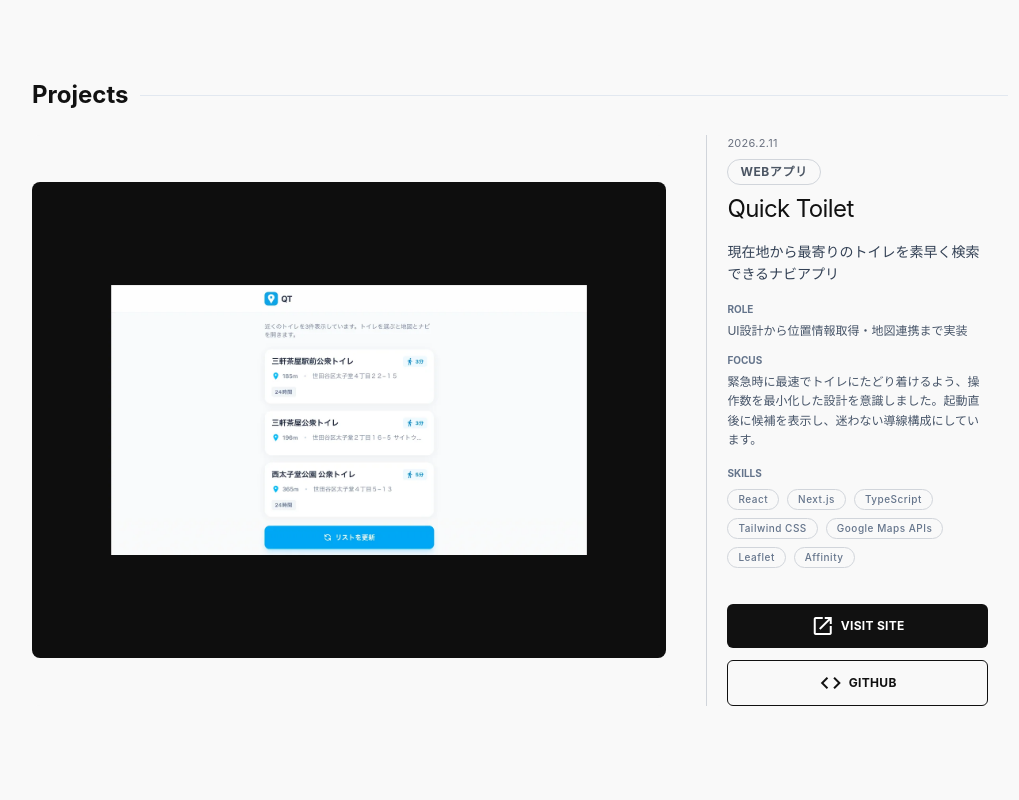
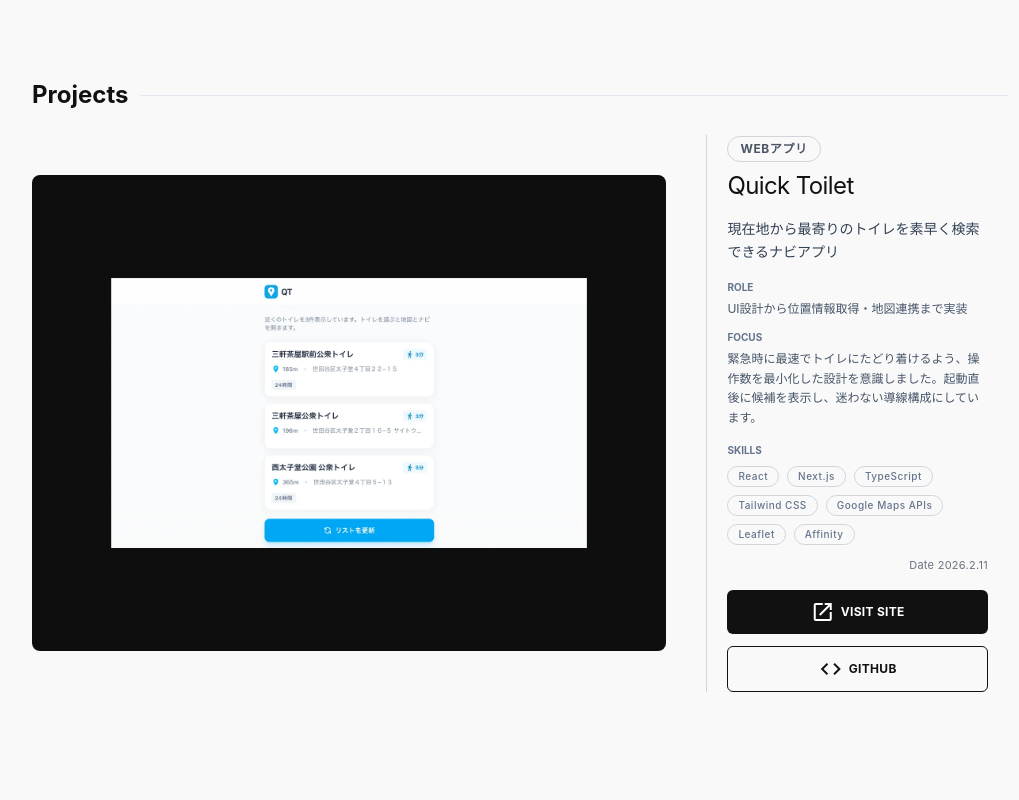
Before and after one commit to koma104/502104110, a Next.js app: page / in a window 1280 px wide. Shown: the part 840-1640 px from the top of the page, without its empty margins (120-1139 px from the left). Built offline with nearby package versions, Linux system fonts and the light colour scheme.

Commit message:
chore: ProjectCardの日付をスキル下に移動・右揃え、Dateラベル追加、余白調整

```diff
--- a/src/components/ProjectCard.tsx
+++ b/src/components/ProjectCard.tsx
@@ -55,14 +55,9 @@ export function ProjectCard({ project }: ProjectCardProps) {
         </div>
       </div>
       <div className="flex w-full flex-col justify-between gap-5 px-2.5 py-5 md:w-[35%] md:min-w-0 md:border-l md:border-gray-300 md:px-5 md:py-0">
-        <div className="flex flex-col justify-between gap-5">
+        <div className="flex flex-col justify-between">
           <div className="space-y-4">
             <div>
-              {project.date && (
-                <p className="mb-1.5 text-[11px] text-gray-500 tracking-wide">
-                  {project.date}
-                </p>
-              )}
               <span className="mb-2 inline-block rounded-full border border-gray-300 px-3 py-1 text-xs font-bold uppercase tracking-wider text-gray-600">
                 {project.subtitle}
               </span>
@@ -101,6 +96,11 @@ export function ProjectCard({ project }: ProjectCardProps) {
                   </span>
                 ))}
               </div>
+              {project.date && (
+                <p className="mt-3 text-right text-[11px] text-gray-500 tracking-wide">
+                  Date {project.date}
+                </p>
+              )}
             </div>
           </div>
           <div className="mt-auto flex flex-col gap-3 pt-4">
```
